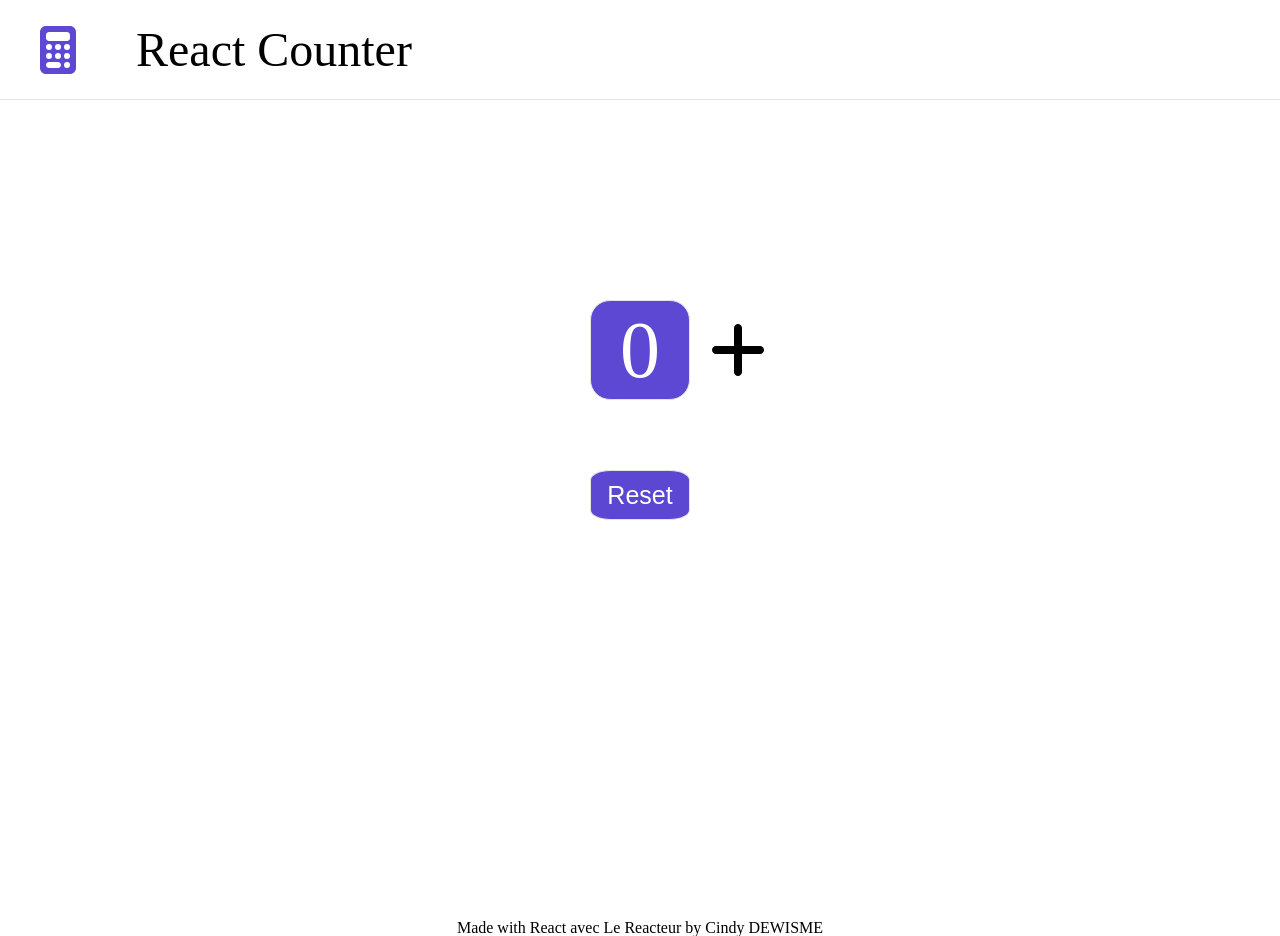
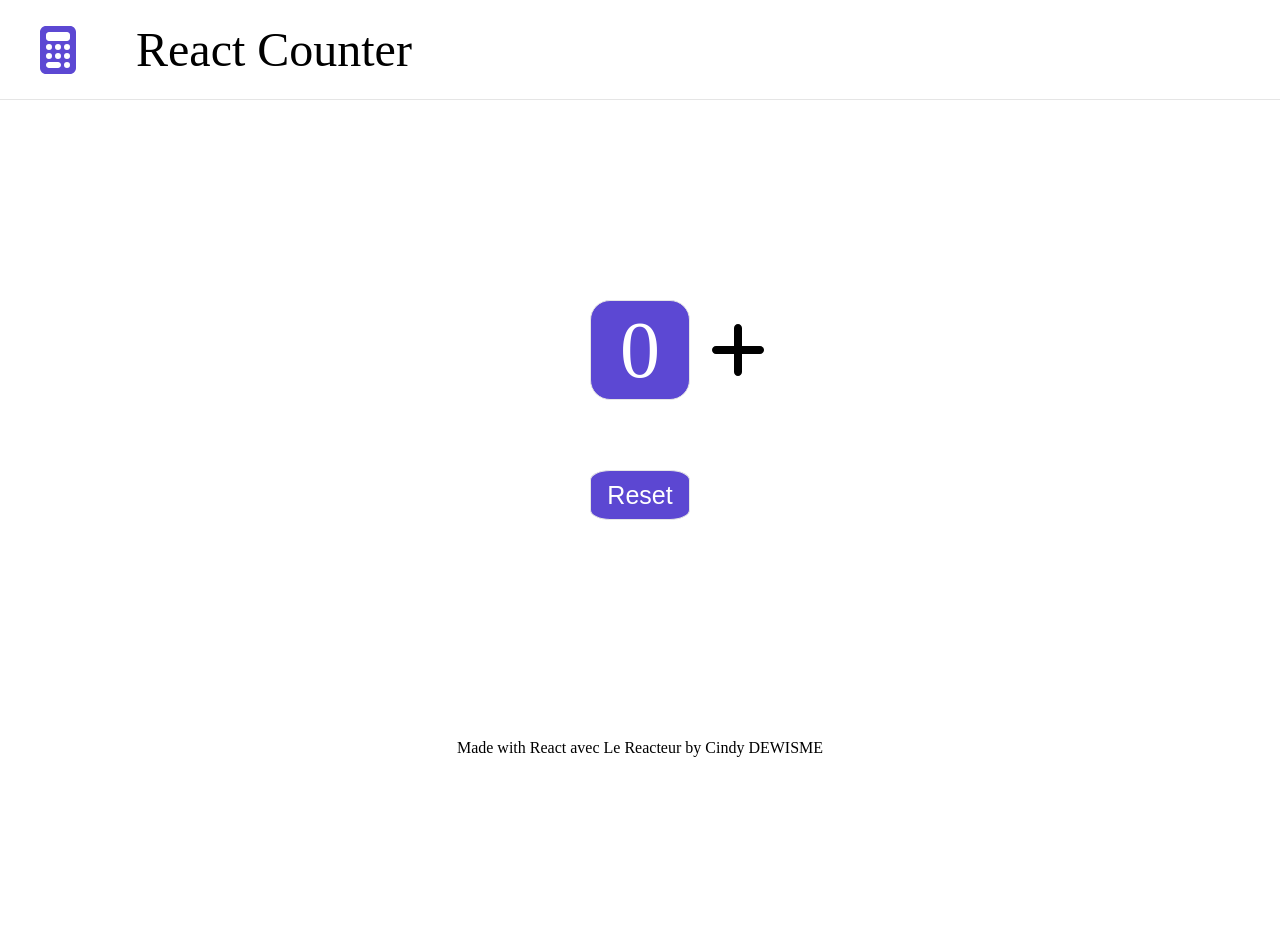
Before and after one commit to dewismecindy/reactcounter, a React (Create React App) app: page / in a window 1280 px wide. After the commit the page ends 800 px from the top, so only its background shows below. Built offline with nearby package versions, Linux system fonts and the light colour scheme.

Commit message:
Update App.css

```diff
--- a/src/App.css
+++ b/src/App.css
@@ -64,6 +64,6 @@ footer {
 }
 
 .descriptionFooter {
-  margin-top: 200px;
+  margin-top: 20px;
   text-align: center;
 }
```
